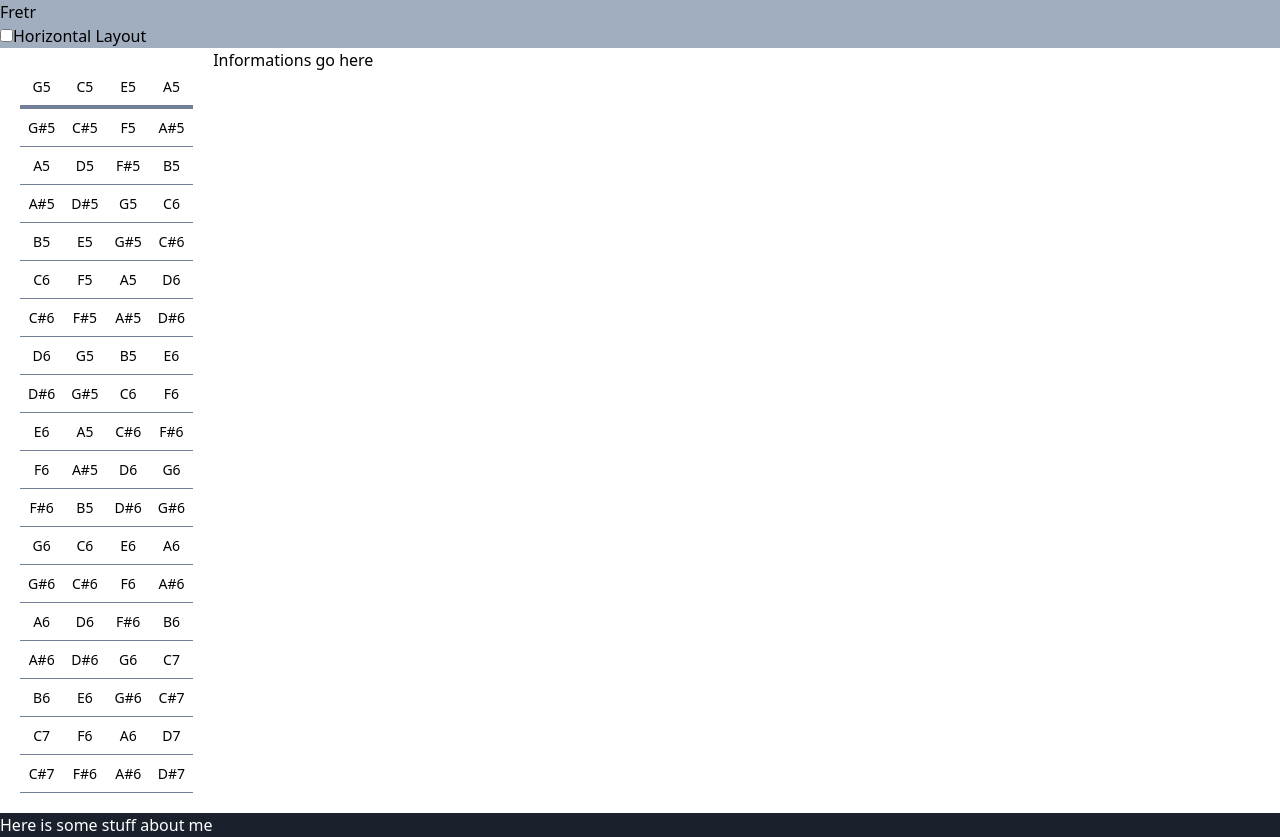
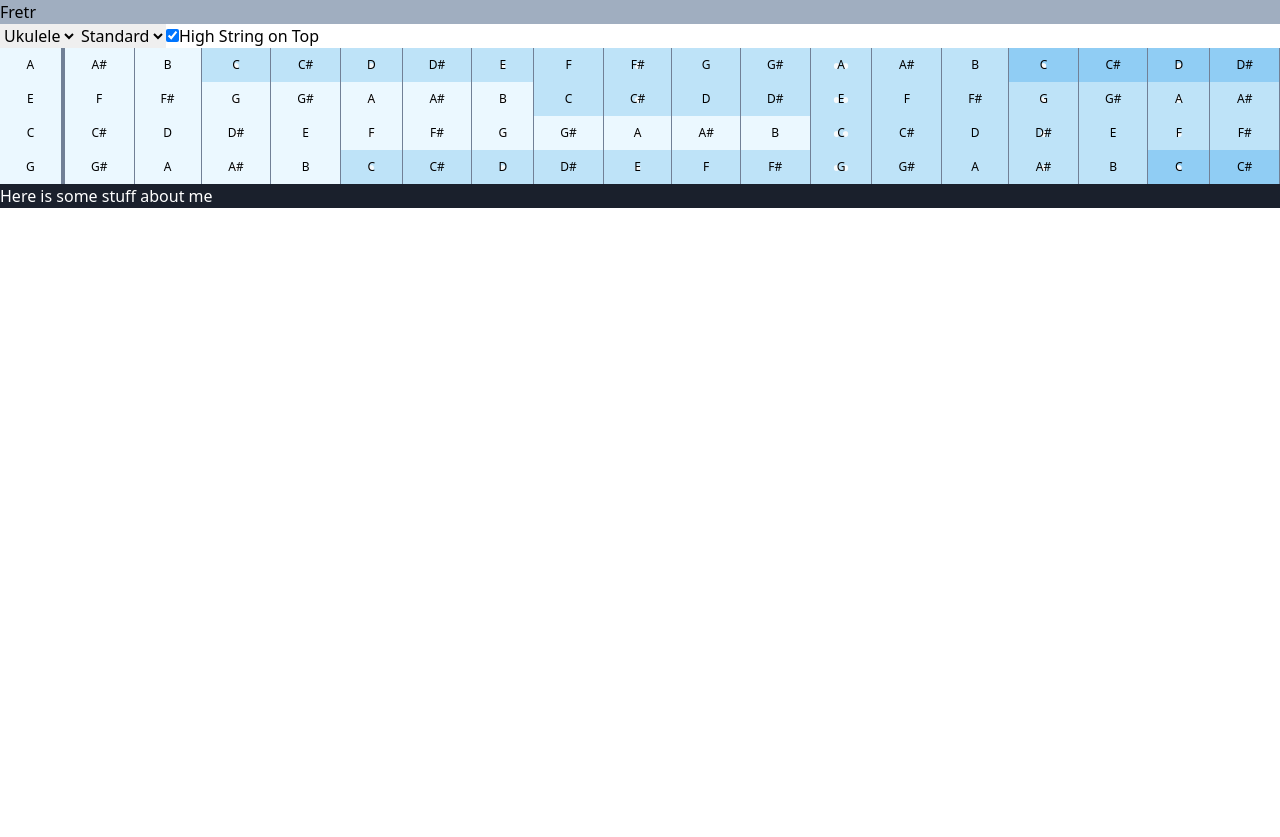
Before and after one commit to thudfactor/fretr, a React (Create React App) app: page / in a window 1280 px wide. After the commit the page ends 800 px from the top, so only its background shows below. Built offline with nearby package versions, Linux system fonts and the light colour scheme.

Commit message:
Can change instrument and tuning

```diff
--- a/src/App.tsx
+++ b/src/App.tsx
@@ -9,10 +9,7 @@ function App() {
     <div className="">
       <Header />
       <main>
-        <div className="flex">
-          <Fretboard />
-          <Instruction />
-        </div>
+        <Fretboard />
       </main>
       <Footer />
     </div>
--- a/src/components/Fretboard.js
+++ b/src/components/Fretboard.js
@@ -1,34 +1,89 @@
-import React from "react";
+import React, { useState } from "react";
 import { midiToNote } from "../utils/notation";
+import Instrument, { getInstrument } from "../controls/Instruments";
+import useToggle from "../controls/useToggle";
 
 export default function Fretboard() {
-  const tuning = [67, 60, 64, 69]; // standard GCEA re-entrant tuning for the ukulele
-
-  const frets = 18;
+  const defaultInstrument = getInstrument("ukulele");
+  const [instrument, setInstrument] = useState(defaultInstrument.slug);
+  const [frets, setFrets] = useState(defaultInstrument.frets);
+  const [tuning, setTuning] = useState(defaultInstrument.tunings[0].strings); // standard GCEA re-entrant tuning for the ukulele
+  const [isTabLayout, LayoutToggle] = useToggle("High String on Top", true);
 
   const note = (instString, fret) => {
-    const fretWire = fret === 0 ? "border-b-4" : "border-b";
+    const fretWire = fret === 0 ? "border-r-4" : "border-r";
+    const { note, octave } = midiToNote(tuning[instString] + fret);
     return (
       <div
         key={`${instString}-${fret}`}
-        className={`text-center ${fretWire} p-2 border-gray-600`}
+        className={`relative text-center ${fretWire} p-2 octave-${octave} border-gray-600`}
       >
-        {midiToNote(tuning[instString] + fret)}
+        <div className="string"></div>
+        {[3, 5, 7, 9, 12, 15, 17, 19, 21, 23].includes(fret) && (
+          <div className="inlay absolute inset-0 text-gray-100 text-2xl">
+            {fret === 12 ? "••" : "•"}
+          </div>
+        )}
+        <div className={`noteName relative text-xs note-${note}`}>{note}</div>
       </div>
     );
   };
 
   const notes = [];
+
   for (let fret = 0; fret <= frets; fret++) {
     // interestingly, fretted instruments count from 0 as well
-    for (let string = 0; string < tuning.length; string++) {
-      notes.push(note(string, fret));
+    if (isTabLayout) {
+      for (let string = tuning.length - 1; string >= 0; string--) {
+        notes.push(note(string, fret));
+      }
+    } else {
+      for (let string = 0; string < tuning.length; string++) {
+        notes.push(note(string, fret));
+      }
     }
   }
 
+  const tuner = (current, instString) => {
+    return (
+      <div className="p-2" key={`${tuner} - ${instString}`}>
+        <button
+          class="mr-2"
+          onClick={(e) => changeTuning(instString, current - 1)}
+        >
+          ⤺
+        </button>
+        <button onClick={(e) => changeTuning(instString, current + 1)}>
+          ⤻
+        </button>
+      </div>
+    );
+  };
+
+  const changeTuning = (string, newNote) => {
+    const newTuning = [...tuning];
+    newTuning[string] = parseInt(newNote);
+    setTuning(newTuning);
+  };
+
+  const handleChange = ({ slug, name, tuning, frets }) => {
+    setInstrument(slug);
+    setFrets(frets);
+    setTuning(tuning);
+  };
+
+  const reverseTuning = [...tuning].reverse();
+
   return (
-    <div className="grid grid-flow-row grid-cols-4 bx-2 m-5 text-sm">
-      {notes}
+    <div>
+      <Instrument instrument={instrument} handleChange={handleChange} />
+      <LayoutToggle />
+      <div
+        className={`grid grid-flow-col gap-0 grid-rows-${tuning.length} bx-2`}
+      >
+        {/*{reverseTuning.map((d, i) => tuner(d, i))} */}
+        {notes}
+      </div>
     </div>
   );
 }
--- a/src/components/Header.js
+++ b/src/components/Header.js
@@ -1,15 +1,11 @@
 import React from "react";
-import useToggle from "../controls/useToggle";
 
 export default function Header() {
-  const [isHorizontal, LayoutToggle] = useToggle("Horizontal Layout", false);
-
   return (
     <header className="bg-gray-500">
       <div>
         <a href="/">Fretr</a>
       </div>
-      <LayoutToggle />
     </header>
   );
 }
--- /dev/null
+++ b/src/controls/Instruments.js
@@ -0,0 +1,117 @@
+import React, { useState } from "react";
+
+export const instrumentRack = [
+  {
+    slug: "ukulele",
+    name: "Ukulele",
+    frets: 18,
+    tunings: [
+      {
+        slug: "standard",
+        name: "Standard",
+        strings: [67, 60, 64, 69],
+      },
+      {
+        slug: "lowg",
+        name: "Low G",
+        strings: [55, 60, 64, 69],
+      },
+    ],
+  },
+  {
+    slug: "guitar",
+    name: "Guitar",
+    frets: 24,
+    tunings: [
+      {
+        slug: "standard",
+        name: "Standard",
+        strings: [40, 45, 50, 55, 59, 64],
+      },
+      {
+        slug: "dropd",
+        name: "Drop D",
+        strings: [38, 45, 50, 55, 59, 64],
+      },
+      {
+        slug: "dadgad",
+        name: "DADGAD",
+        strings: [38, 45, 50, 55, 57, 62],
+      },
+    ],
+  },
+  {
+    slug: "bass",
+    name: "Bass",
+    frets: 20,
+    tunings: [
+      {
+        slug: "standard",
+        name: "Standard",
+        strings: [28, 33, 38, 43],
+      },
+      {
+        slug: "dropd",
+        name: "Drop D",
+        strings: [26, 33, 38, 43],
+      },
+    ],
+  },
+];
+
+export const getInstrument = (slug) => {
+  return instrumentRack.find((inst) => {
+    return inst.slug === slug;
+  });
+};
+
+export default function Instrument({ instrument = "guitar", handleChange }) {
+  const [tuning, setTuning] = useState(`${instrument}-standard`);
+
+  const swapInstrument = (newInstrument) => {
+    const inst = getInstrument(newInstrument);
+    setTuning(`${inst.slug}-${inst.tunings[0].slug}`);
+    handleChange({ ...inst, tuning: inst.tunings[0].strings });
+  };
+
+  const swapTuning = (newTuning) => {
+    const inst = getInstrument(instrument);
+    setTuning(newTuning);
+    const slug = newTuning.split("-")[1];
+    const tuningDeets = inst.tunings.find((t) => t.slug === slug);
+    console.log(tuningDeets);
+    handleChange({ ...inst, tuning: tuningDeets.strings });
+  };
+
+  const availableTunings = getInstrument(instrument).tunings;
+
+  return (
+    <>
+      <select
+        name="instrument"
+        value={instrument}
+        onChange={(e) => swapInstrument(e.target.value)}
+      >
+        {instrumentRack.map((inst) => (
+          <option key={`instrument-${inst.slug}`} value={inst.slug}>
+            {inst.name}
+          </option>
+        ))}
+      </select>
+      <select
+        name="tuning"
+        value={tuning}
+        onChange={(e) => swapTuning(e.target.value)}
+      >
+        {availableTunings.map((t) => (
+          <option
+            key={`instrument-${instrument}-${t.slug}`}
+            value={`${instrument}-${t.slug}`}
+          >
+            {t.name}
+          </option>
+        ))}
+      </select>
+    </>
+  );
+}
--- a/src/controls/useToggle.js
+++ b/src/controls/useToggle.js
@@ -1,7 +1,6 @@
 import React, { useState } from "react";
 
 const useToggle = (label, defaultState) => {
-  console.log(label);
   const [state, setState] = useState(defaultState);
   const id = `use-toggle-${label.replace(" ", "").toLowerCase()}`;
   const Toggle = () => (
--- a/src/css/tailwind.css
+++ b/src/css/tailwind.css
@@ -2,6 +2,38 @@
 @import 'tailwindcss/components';
 @import 'tailwindcss/utilities';
 
-.foo {
+.octave-1 {
   @apply bg-red-100;
 }
+
+.octave-2 {
+  @apply bg-red-200;
+}
+
+.octave-3 {
+  @apply bg-red-300;
+}
+
+.octave-4 {
+  @apply bg-blue-100;
+}
+
+.octave-5 {
+  @apply bg-blue-200;
+}
+
+.octave-6 {
+  @apply bg-blue-300;
+}
+
+.octave-7 {
+  @apply bg-green-100;
+}
+
+.octave-8 {
+  @apply bg-green-200;
+}
+
+.octave-9 {
+  @apply bg-green-300;
+}
--- a/src/instruments/Instrument.js
+++ /dev/null
@@ -1,6 +0,0 @@
-class Instrument {
-  constructor(strings, frets, initialTuning) {
-    this.strings = strings;
-    this.frets = frets;
-  }
-}
--- a/src/instruments/Ukulele.js
+++ /dev/null
@@ -1 +0,0 @@
-const UKULELE = {};
--- a/src/utils/notation.js
+++ b/src/utils/notation.js
@@ -13,6 +13,7 @@ const sharpNotes = [
   "B",
 ];
 
+/*
 const flatNotes = [
   "C",
   "Db",
@@ -27,15 +28,16 @@ const flatNotes = [
   "Bb",
   "B",
 ];
+*/
 
 export function noteToMidi(note, octave) {}
 
 export function midiToNote(midiNumber) {
-  if (midiNumber < 0) throw Error("Note number out of range");
-  if (midiNumber > 127) throw Error("Note number out of range");
+  if (midiNumber < 0) throw Error("Note number out of range " + midiNumber);
+  if (midiNumber > 127) throw Error("Note number out of range " + midiNumber);
 
-  const octive = Math.floor(midiNumber / 12);
+  const octave = Math.floor(midiNumber / 12) - 1;
   const note = sharpNotes[midiNumber % 12];
 
-  return `${note}${octive}`;
+  return { note, octave };
 }
```
